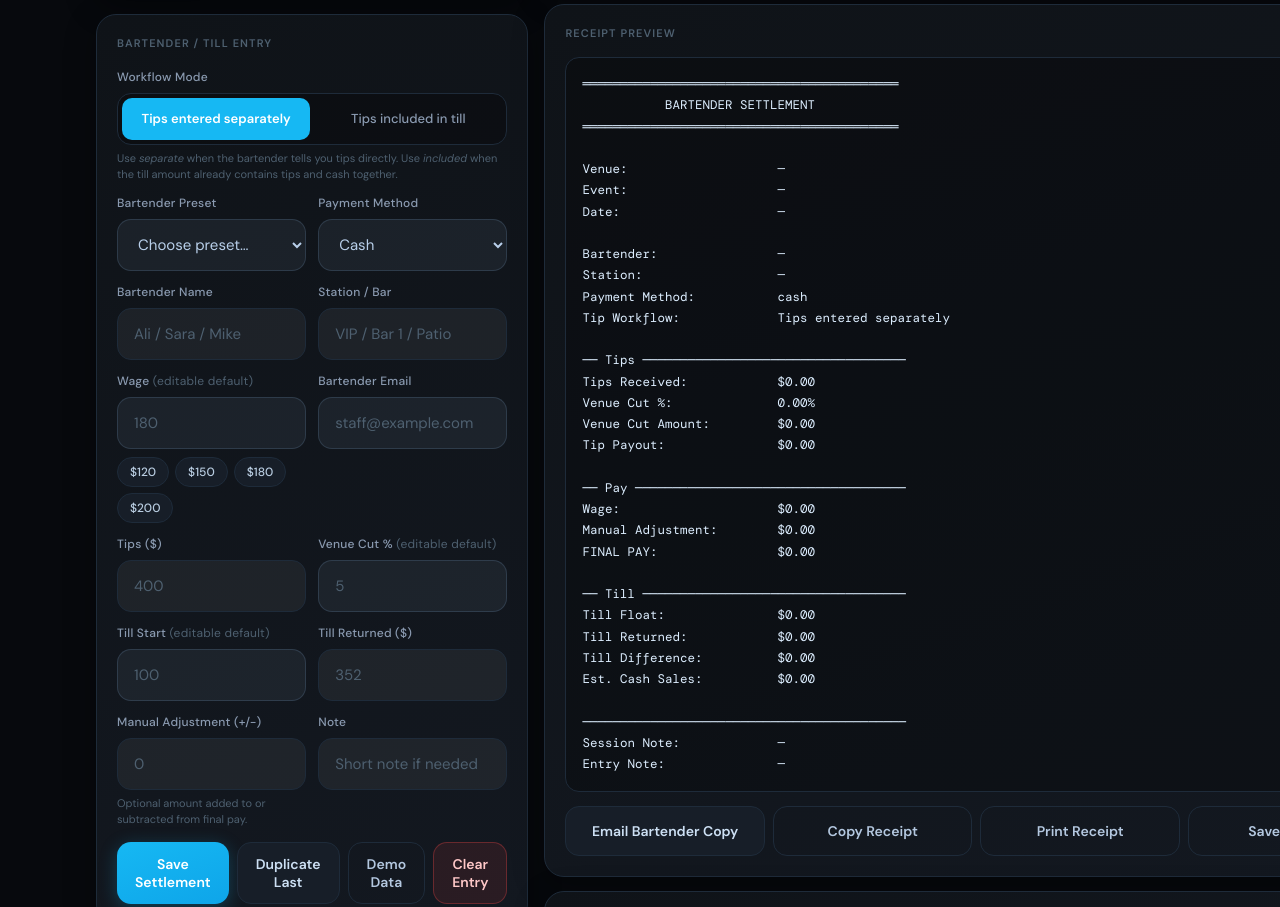
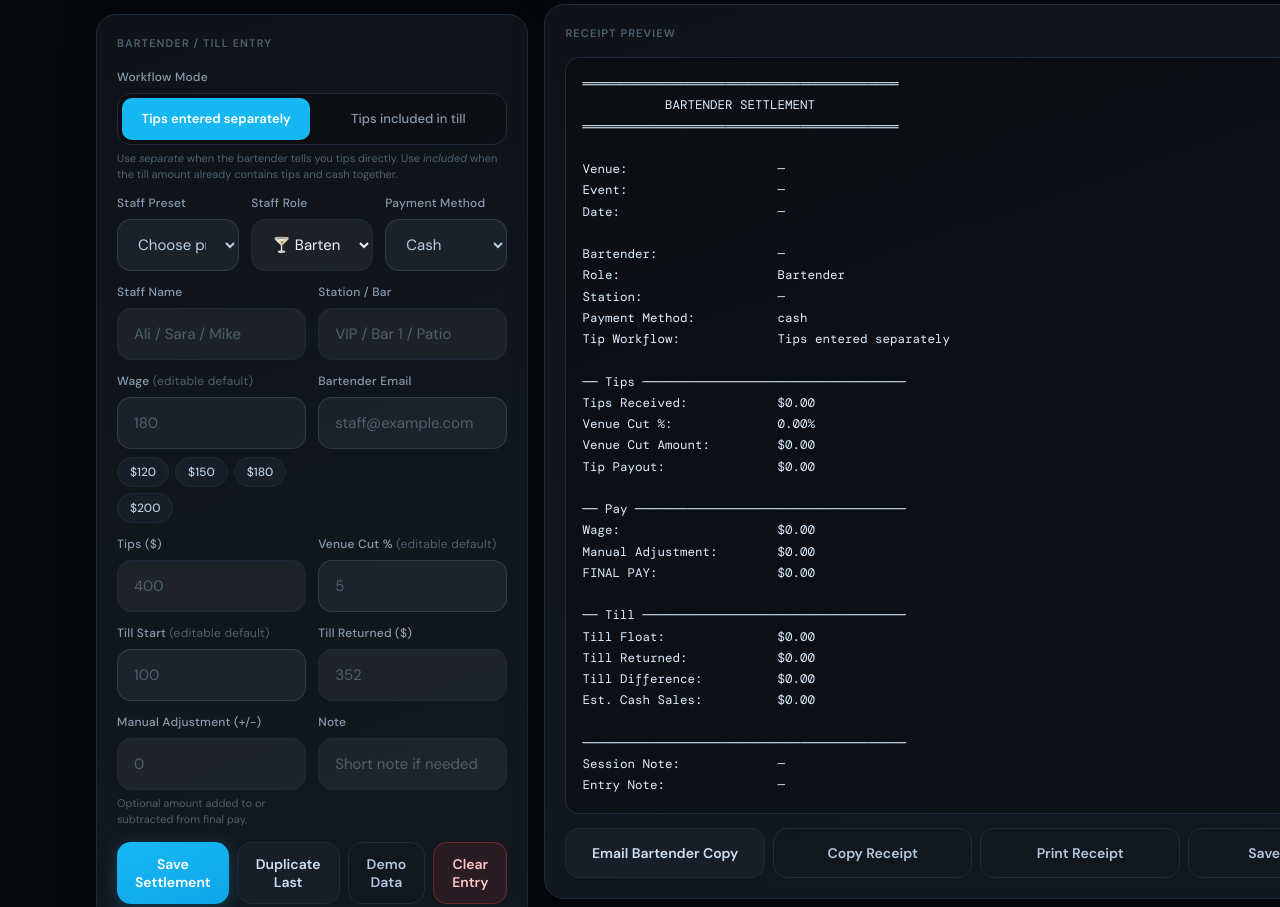
Before and after one commit to Danielai666/bartender-settlement-system, a plain HTML site: page index.html in a window 1280 px wide. Shown: the part 786-1693 px from the top of the page. Drawn offline with nearby package versions, Linux system fonts and the light colour scheme; a web font is replaced by a local one.

Commit message:
Add files via upload

```diff
--- a/index.html
+++ b/index.html
@@ -81,7 +81,15 @@
       margin-top: 12px;
     }
 
-    @media (max-width: 650px) { .row-2 { grid-template-columns: 1fr; } }
+    .row-3 {
+      display: grid;
+      grid-template-columns: 1fr 1fr 1fr;
+      gap: 12px;
+      margin-top: 12px;
+    }
+
+    @media (max-width: 760px) { .row-3 { grid-template-columns: 1fr 1fr; } }
+    @media (max-width: 650px) { .row-2, .row-3 { grid-template-columns: 1fr; } }
 
     /* ─── HERO ──────────────────────────────────────── */
     .hero {
@@ -512,11 +520,31 @@
             <p class="hint">Use <em>separate</em> when the bartender tells you tips directly. Use <em>included</em> when the till amount already contains tips and cash together.</p>
           </div>
 
-          <div class="row-2">
-            <div>
-              <label for="presetSelect">Bartender Preset</label>
+          <div class="row-3">
+            <div>
+              <label for="presetSelect">Staff Preset</label>
               <select id="presetSelect" class="is-default">
                 <option value="">Choose preset…</option>
+              </select>
+            </div>
+            <div>
+              <label for="staffRole">Staff Role</label>
+              <select id="staffRole">
+                <optgroup label="Bar">
+                  <option value="bartender">🍸 Bartender</option>
+                  <option value="barback">🧊 Bar Technician</option>
+                </optgroup>
+                <optgroup label="Kitchen">
+                  <option value="kitchen">🍳 Culinary Operative</option>
+                </optgroup>
+                <optgroup label="Venue">
+                  <option value="door">🛡️ Door Supervisor</option>
+                  <option value="steward">✨ Venue Steward</option>
+                </optgroup>
+                <optgroup label="Production">
+                  <option value="photographer">📸 Photographer</option>
+                  <option value="production">🎛️ Production Engineer</option>
+                </optgroup>
               </select>
             </div>
             <div>
@@ -532,7 +560,7 @@
 
           <div class="row-2">
             <div>
-              <label for="bartenderName">Bartender Name</label>
+              <label for="bartenderName">Staff Name</label>
               <input id="bartenderName" type="text" placeholder="Ali / Sara / Mike">
             </div>
             <div>
@@ -676,7 +704,8 @@
               <thead>
                 <tr>
                   <th scope="col">Date</th>
-                  <th scope="col">Bartender</th>
+                  <th scope="col">Staff</th>
+                  <th scope="col">Role</th>
                   <th scope="col">Station</th>
                   <th scope="col">Final Pay</th>
                   <th scope="col">Till Diff</th>
@@ -877,6 +906,8 @@
           const station       = DOM.val('station')       || '—';
           const payMethod     = DOM.val('paymentMethod');
           const note          = DOM.val('entryNote');
+          const roleLabels    = { bartender: 'Bartender', barback: 'Bar Technician', steward: 'Venue Steward', kitchen: 'Culinary Operative', door: 'Door Supervisor', photographer: 'Photographer', production: 'Production Engineer' };
+          const roleLabel     = roleLabels[DOM.val('staffRole')] ?? DOM.val('staffRole') ?? '—';
           const workflowLabel = calc.tipMode === TIP_MODE.SEPARATE
             ? 'Tips entered separately'
             : 'Tips included in till';
@@ -895,6 +926,7 @@
             row('Date:',   session.date  || '—'),
             '',
             row('Bartender:',      name),
+            row('Role:',           roleLabel),
             row('Station:',        station),
             row('Payment Method:', payMethod),
             row('Tip Workflow:',   workflowLabel),
@@ -961,6 +993,7 @@
           ['bartenderName', 'bartenderEmail', 'station', 'wage', 'tips',
            'tillReturned', 'manualAdjustment', 'entryNote'].forEach((id) => DOM.setVal(id, ''));
           DOM.setVal('paymentMethod', 'cash');
+          DOM.setVal('staffRole', 'bartender');
           const session = Storage.getSession();
           DOM.setVal('venueCut',  session?.defaultCut   ?? '');
           DOM.setVal('tillStart', session?.defaultFloat ?? '');
@@ -1056,6 +1089,7 @@
             sessionDate:        session.date,
             venue:              session.venue,
             event:              session.event,
+            staffRole:          DOM.val('staffRole'),
             bartenderName:      name,
             bartenderEmail:     DOM.val('bartenderEmail'),
             station:            DOM.val('station'),
@@ -1106,6 +1140,7 @@
 
         /** @private Populates all entry fields from a stored settlement item. */
         _populateForm(item) {
+          DOM.setVal('staffRole',          item.staffRole       ?? 'bartender');
           DOM.setVal('bartenderName',    item.bartenderName   ?? '');
           DOM.setVal('bartenderEmail',   item.bartenderEmail  ?? '');
           DOM.setVal('station',          item.station         ?? '');
@@ -1319,20 +1354,22 @@
           if (!items.length) {
             body.innerHTML = `
               <tr>
-                <td colspan="7" style="color:var(--text-muted);text-align:center;padding:28px 12px">
+                <td colspan="8" style="color:var(--text-muted);text-align:center;padding:28px 12px">
                   No settlements saved yet.
                 </td>
               </tr>`;
             return;
           }
 
+          const roleLabels = { bartender: 'Bartender', barback: 'Bar Technician', steward: 'Venue Steward', kitchen: 'Culinary Operative', door: 'Door Supervisor', photographer: 'Photographer', production: 'Production Engineer' };
           body.innerHTML = items.map((item) => {
-            const diffClass = item.tillDifference > 0 ? 'positive'
-              : item.tillDifference < 0 ? 'negative' : '';
+            const diffClass  = item.tillDifference > 0 ? 'positive' : item.tillDifference < 0 ? 'negative' : '';
+            const roleLabel  = roleLabels[item.staffRole] ?? (item.staffRole || '—');
             return `
               <tr>
                 <td>${escapeHtml(item.sessionDate)}<div class="text-secondary">${escapeHtml(item.event || '')}</div></td>
                 <td>${escapeHtml(item.bartenderName)}<div class="text-secondary">${escapeHtml(item.paymentMethod || '')}</div></td>
+                <td><span class="badge">${escapeHtml(roleLabel)}</span></td>
                 <td>${escapeHtml(item.station || '—')}</td>
                 <td>${escapeHtml(fmt(item.finalPay))}</td>
                 <td class="${diffClass}">${escapeHtml(fmt(item.tillDifference))}</td>
@@ -1425,6 +1462,7 @@
             Session.start();
           }
           DOM.setVal('bartenderName',    'Sara');
+          DOM.setVal('staffRole',        'bartender');
           DOM.setVal('station',          'VIP');
           DOM.setVal('wage',             '180');
           DOM.setVal('bartenderEmail',   'sara@example.com');
@@ -1512,7 +1550,7 @@
         // ── Live recalculation ───────────────────────────
         const liveFields = [
           'wage', 'tips', 'venueCut', 'tillStart', 'tillReturned',
-          'manualAdjustment', 'bartenderName', 'station', 'paymentMethod', 'entryNote',
+          'manualAdjustment', 'bartenderName', 'station', 'staffRole', 'paymentMethod', 'entryNote',
         ];
         liveFields.forEach((id) => {
           const el = $(id);
```
